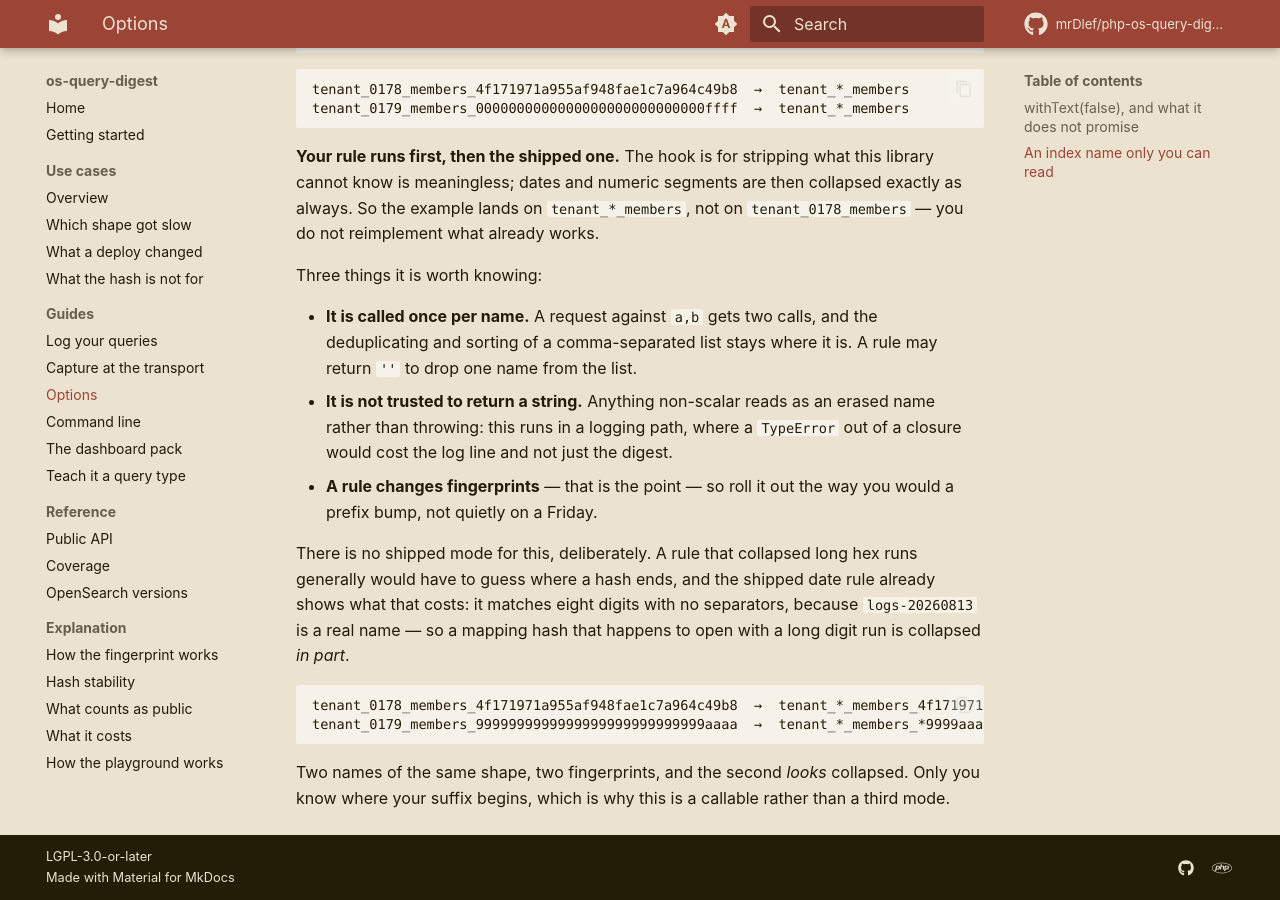
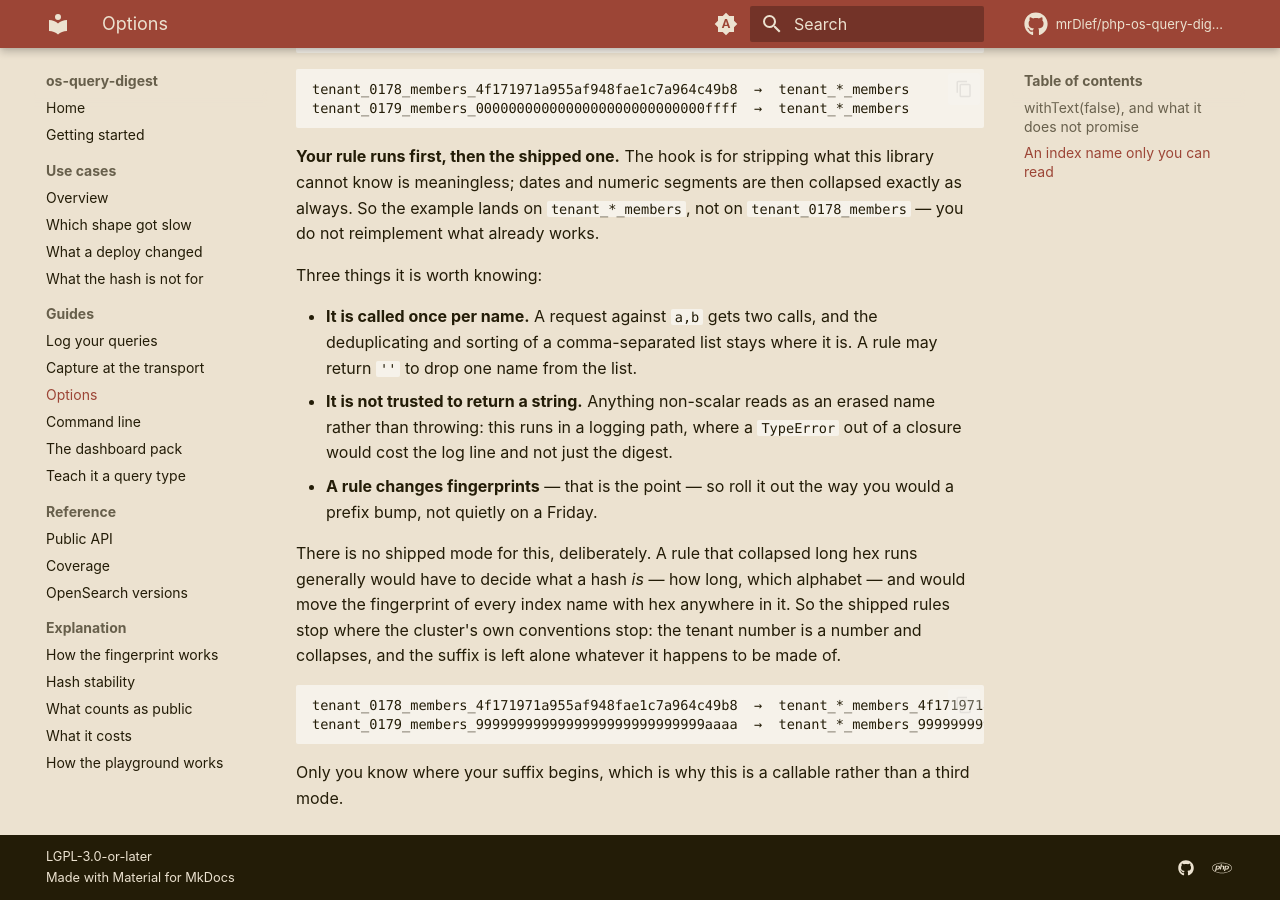
Before and after one commit to mrDlef/php-os-query-digest, an MkDocs documentation site: the page built from docs/guides/options.md, in a window 1280 px wide and 900 px high, scrolled down 1621 px. Built offline with MkDocs 1.6.1 and Material for MkDocs 9.7.7, drawn with Linux system fonts in a browser that asks for light colours; comment, search, counter and statistics services are not loaded.

````diff
--- a/docs/guides/options.md
+++ b/docs/guides/options.md
@@ -100,17 +100,17 @@ Three things it is worth knowing:
   would a prefix bump, not quietly on a Friday.
 
 There is no shipped mode for this, deliberately. A rule that collapsed long hex
-runs generally would have to guess where a hash ends, and the shipped date rule
-already shows what that costs: it matches eight digits with no separators,
-because `logs-20260813` is a real name — so a mapping hash that happens to open
-with a long digit run is collapsed *in part*.
+runs generally would have to decide what a hash *is* — how long, which alphabet —
+and would move the fingerprint of every index name with hex anywhere in it. So
+the shipped rules stop where the cluster's own conventions stop: the tenant
+number is a number and collapses, and the suffix is left alone whatever it
+happens to be made of.
 
 <!-- verified: options-index-partial -->
 ```
 tenant_0178_members_4f171971a955af948fae1c7a964c49b8  →  tenant_*_members_4f171971a955af948fae1c7a964c49b8
-tenant_0179_members_9999999999999999999999999999aaaa  →  tenant_*_members_*9999aaaa
+tenant_0179_members_9999999999999999999999999999aaaa  →  tenant_*_members_9999999999999999999999999999aaaa
 ```
 
-Two names of the same shape, two fingerprints, and the second *looks* collapsed.
 Only you know where your suffix begins, which is why this is a callable rather
 than a third mode.
````
Also changed, not shown: CHANGELOG.md (+65 -16 lines), 3 other files.
